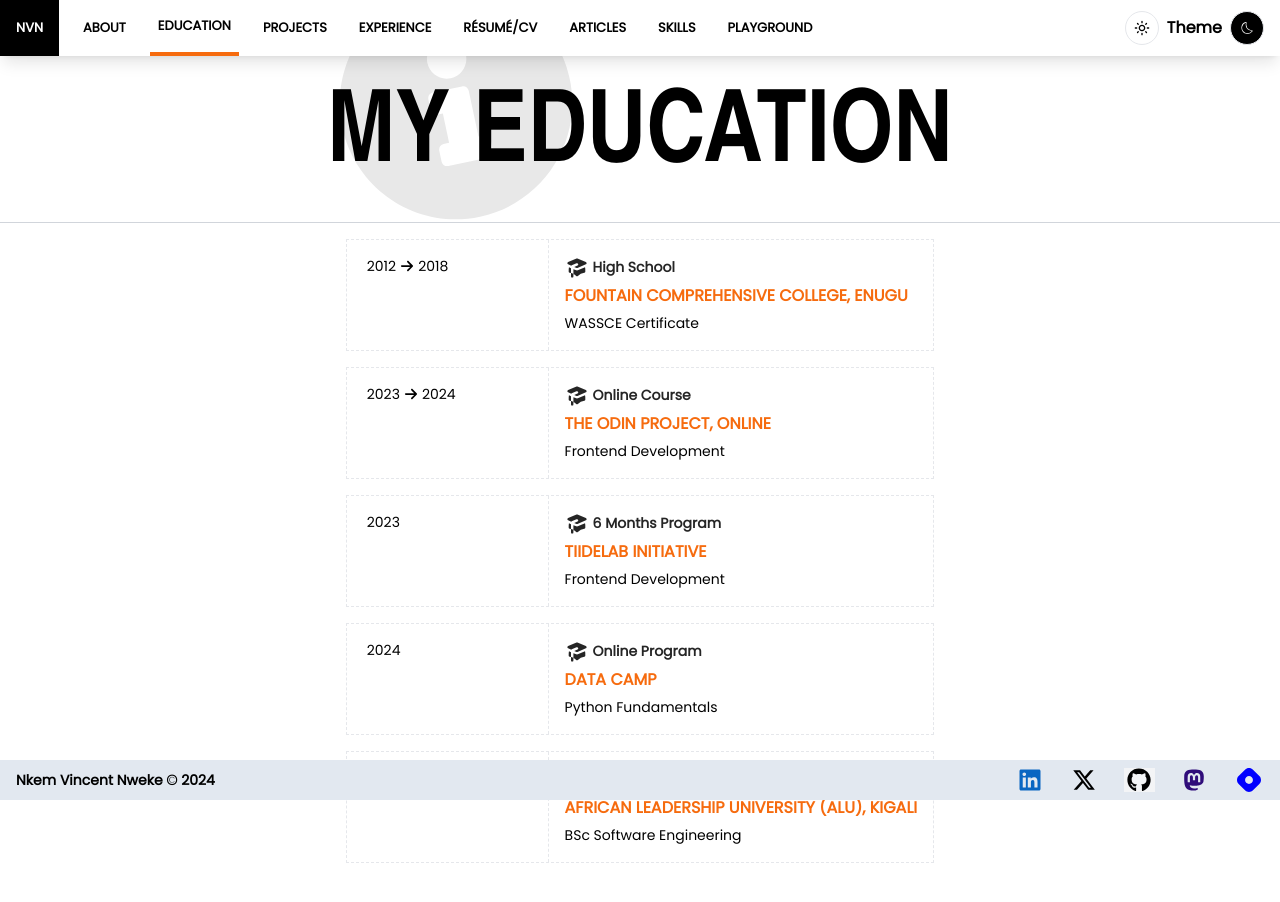
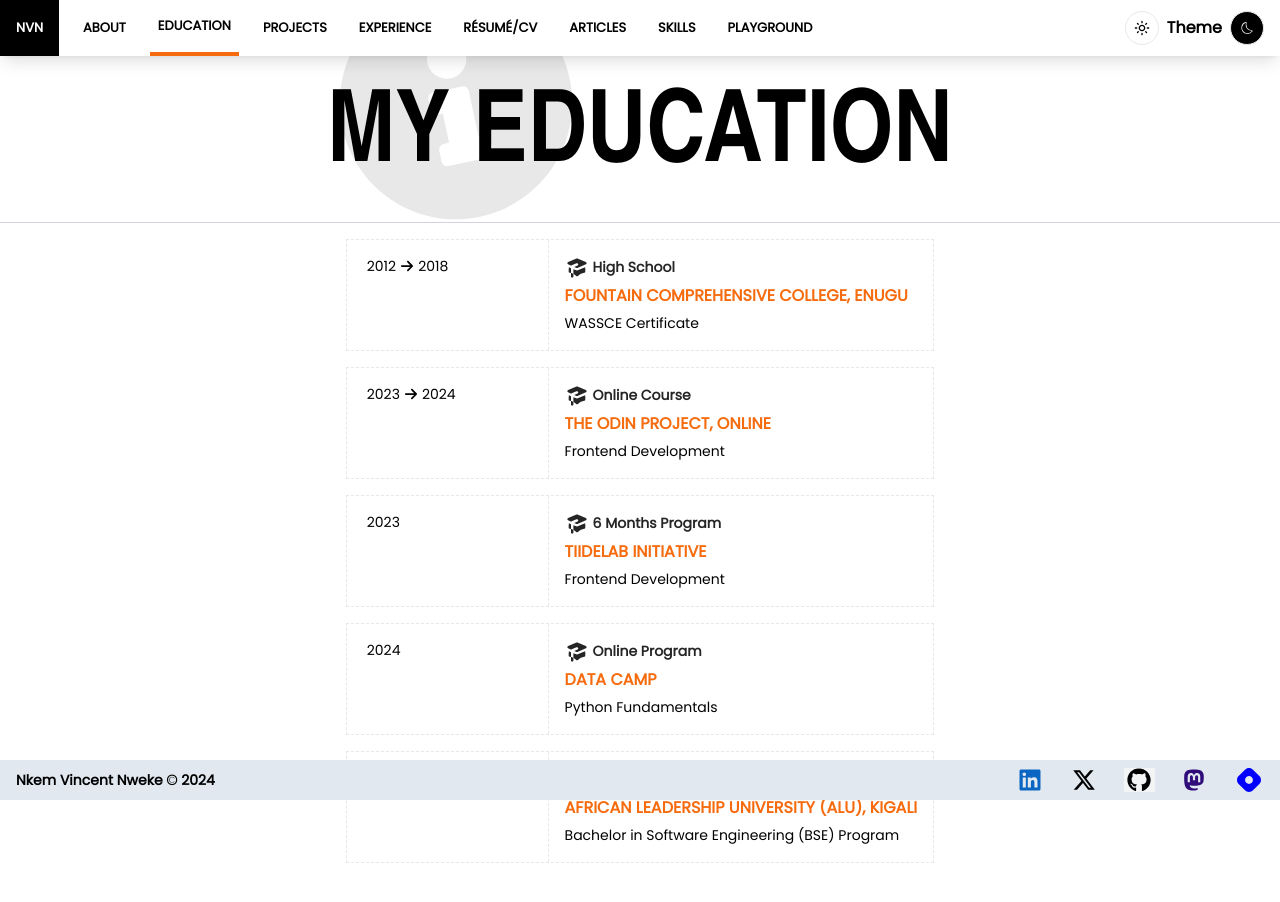
Before and after one commit to Nkemakolamuko/main-portfolio, a React (Vite) app: page /education in a window 1280 px wide. Shown: the top 902 px of the page. Built offline with nearby package versions, Linux system fonts and the light colour scheme.

Commit message:
Fixes --

```diff
--- a/src/components/pages/Education.jsx
+++ b/src/components/pages/Education.jsx
@@ -57,7 +57,7 @@
             endYear={"Current"}
             school={"African Leadership University (ALU), Kigali"}
             type={"College / University"}
-            cert={"BSc Software Engineering"}
+            cert={"Bachelor in Software Engineering (BSE) Program"}
           />
         </div>
       </div>
```
